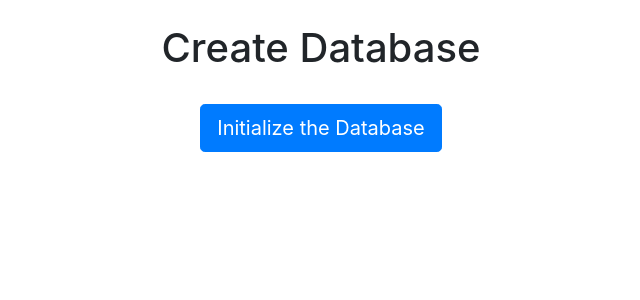
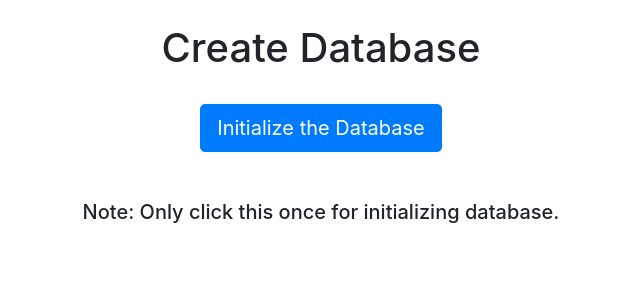
Before and after one commit to ImponedSoftware/COMP440Project1, a Flask app: page /initializeDB in a window 1280 px wide. Shown: the part 56-356 px from the top of the page, without its empty margins (319-959 px from the left). Run offline with Flask 2, Linux system fonts and the light colour scheme; the visitor is signed in with stand-in values (Sample User, id 1); some libraries are stand-ins or nearby versions.

Commit message:
Update initializeDB.html

```diff
--- a/website/templates/initializeDB.html
+++ b/website/templates/initializeDB.html
@@ -10,6 +10,10 @@
           Initialize the Database
         </button>
       </form>
+
+      <br />
+      <br />
+      <h5>Note: Only click this once for initializing database.</h5>
     </div>
 
     {%endblock %}
```
